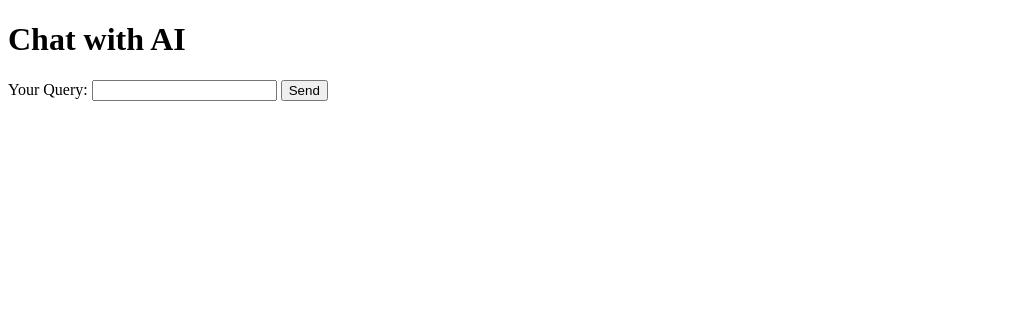
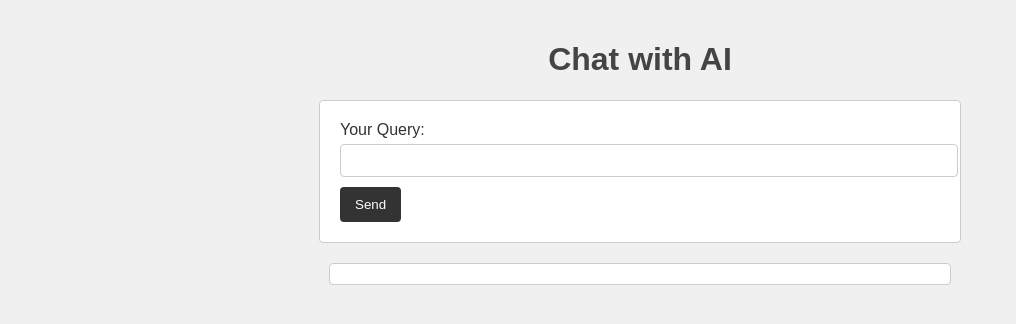
Before and after one commit to spryce/une-llm-coding-challenge, a Flask app: page / in a window 1280 px wide. Shown: the top 324 px of the page, without its empty margins (0-1016 px from the left). Run offline with Flask 3, Linux system fonts and the light colour scheme.

Commit message:
Add some basic structure to the application:
- Move routes
- Move chat service
- Seperate config
- Init app in factory function
- Check for necessary configs before bootstrapping
- Add a simple stylesheet

```diff
--- a/app.py
+++ b/app.py
@@ -1,72 +1,6 @@
-"""TODO: Add some docstring details."""
+from chat import create_app
 
-import os
-import uuid
-from dotenv import load_dotenv
-from flask import Flask, request, jsonify, render_template, session
-from flask_session import Session
-from langchain_openai import ChatOpenAI
-from langchain_core.chat_history import InMemoryChatMessageHistory
-from langchain_core.runnables.history import RunnableWithMessageHistory
-
-load_dotenv()  # Explicitly load .env file to avoid issues in production
-openai_api_key = os.getenv("OPENAI_API_KEY")
-MODEL = "gpt-4o"
-chat_session_histories = {}
-
-if not openai_api_key:
-    raise ValueError("OPENAI_API_KEY is not set!")
-
-# Initialise Flask app
-app = Flask(__name__)
-
-# Configure Flask session storage
-app.secret_key = os.getenv("FLASK_SECRET_KEY")
-
-if not app.secret_key:
-    raise ValueError("FLASK_SECRET_KEY is not set!")
-
-app.config["SESSION_TYPE"] = "filesystem" # TODO: Change to Redis for production
-Session(app)
-
-# Initialize LangChain with OpenAI model
-llm = ChatOpenAI(
-    model=MODEL,
-    temperature=0,
-    max_tokens=None,
-    timeout=None,
-    max_retries=2,
-    api_key=openai_api_key,
-)
-
-llm_with_history = RunnableWithMessageHistory(
-    llm,
-    get_session_history=lambda session_id: chat_session_histories.setdefault(
-        session_id, InMemoryChatMessageHistory()
-    ),
-)
-
-@app.route("/", methods=["GET", "POST"])
-def home():
-    """Handles user queries and returns model responses."""
-    if request.method == "POST":
-
-        # Check Flask session for session ID or generate a new one
-        if "session_id" not in session:
-            session["session_id"] = str(uuid.uuid4())
-
-        session_id = session["session_id"]
-        config = {"configurable": {"session_id": session_id}}
-        print("Session ID:", session_id)
-        user_input = request.form["user_input"]
-        print("User input:", user_input)
-        messages = [("human", user_input)]
-        print("Messages:", messages)
-        ai_msg = llm_with_history.invoke(messages, config)
-        print("AI response:", ai_msg.content)
-        return jsonify({"response": ai_msg.content, "session_id": session_id})
-    return render_template('index.html')
+app = create_app()
 
 if __name__ == "__main__":
-    # TODO Remove debug... Enable in .env
     app.run(debug=True)
--- /dev/null
+++ b/chat/llm_service.py
@@ -0,0 +1,38 @@
+"""
+OpenAI based language model service for simple chat application.
+Processes user queries and provides historical conversational context using OpenAI's GPT-4 model.
+"""
+
+from langchain_openai import ChatOpenAI
+from langchain_core.chat_history import InMemoryChatMessageHistory
+from langchain_core.runnables.history import RunnableWithMessageHistory
+from .config import Config
+
+# Store chat session history
+chat_session_histories = {}
+
+# Initialize OpenAI model
+llm = ChatOpenAI(
+    model="gpt-4o",
+    temperature=0,
+    max_tokens=None,
+    timeout=None,
+    max_retries=2,
+    api_key=Config.OPENAI_API_KEY,
+)
+
+llm_with_history = RunnableWithMessageHistory(
+    llm,
+    get_session_history=lambda session_id: chat_session_histories.setdefault(
+        session_id, InMemoryChatMessageHistory()
+    ),
+)
+
+
+def get_chat_response(session_id, user_input):
+    """Process user input and return AI response."""
+    messages = [("human", user_input)]
+    ai_msg = llm_with_history.invoke(
+        messages, config={"configurable": {"session_id": session_id}}
+    )
+    return ai_msg.content
--- /dev/null
+++ b/chat/routes.py
@@ -0,0 +1,33 @@
+"""Define routes for the chat UI."""
+
+import uuid
+from flask import Blueprint, request, jsonify, render_template, session
+from .llm_service import get_chat_response
+
+main = Blueprint("main", __name__)
+
+
+@main.route("/", methods=["GET"])
+def home():
+    """Render the chatbot UI."""
+    return render_template("index.html")
+
+
+@main.route("/chat", methods=["POST"])
+def chat():
+    """Handle user query and return model response."""
+    if "session_id" not in session:
+        session["session_id"] = str(uuid.uuid4())
+
+    session_id = session["session_id"]
+    print("Session ID:", session_id)
+
+    user_input = request.form["user_input"]
+    if not user_input:
+        return jsonify({"error": "User input is required"}), 400
+    print("User input:", user_input)
+
+    response = get_chat_response(session_id, user_input)
+    print("AI response:", response)
+
+    return jsonify({"response": response, "session_id": session_id})
--- /dev/null
+++ b/chat/static/style.css
@@ -0,0 +1,59 @@
+body {
+    font-family: Arial, sans-serif;
+    background-color: #f0f0f0;
+    color: #333;
+    margin: 0;
+    padding: 20px;
+}
+
+h1 {
+    color: #444;
+    text-align: center;
+}
+
+form {
+    margin-bottom: 20px;
+    max-width: 600px;
+    margin: 0 auto;
+    padding: 20px;
+    background-color: #fff;
+    border: 1px solid #ccc;
+    border-radius: 4px;
+}
+
+label {
+    display: block;
+    margin-bottom: 5px;
+}
+
+input[type="text"] {
+    width: 100%;
+    padding: 8px;
+    margin-bottom: 10px;
+    border: 1px solid #ccc;
+    border-radius: 4px;
+}
+
+button {
+    padding: 10px 15px;
+    background-color: #333;
+    color: #fff;
+    border: none;
+    border-radius: 4px;
+    cursor: pointer;
+}
+
+button:hover {
+    background-color: #555;
+}
+
+#response {
+    margin-top: 20px;
+    padding: 10px;
+    background-color: #fff;
+    border: 1px solid #ccc;
+    border-radius: 4px;
+    max-width: 600px;
+    margin: 20px auto;
+    text-align: center;
+}
--- a/templates/index.html
+++ b/chat/templates/index.html
@@ -3,6 +3,7 @@
 <head>
     <meta charset="UTF-8">
     <title>Simple AI Chat System</title>
+    <link rel="stylesheet" href="{{ url_for('static', filename='style.css') }}">
 </head>
 <body>
     <h1>Chat with AI</h1>
@@ -25,10 +26,9 @@
             const formData = new FormData(event.target);
             const responseDiv = document.getElementById("response");
 
-            // Notify user that we are waiting for a response
             responseDiv.innerHTML = `<p>Waiting for AI response...</p>`;
 
-            const response = await fetch("/", {
+            const response = await fetch("/chat", {
                 method: "POST",
                 body: formData,
             });
```
Also changed, not shown: chat/__init__.py (added, +20 -0 lines), chat/config.py (added, +23 -0 lines), 1 other file.
